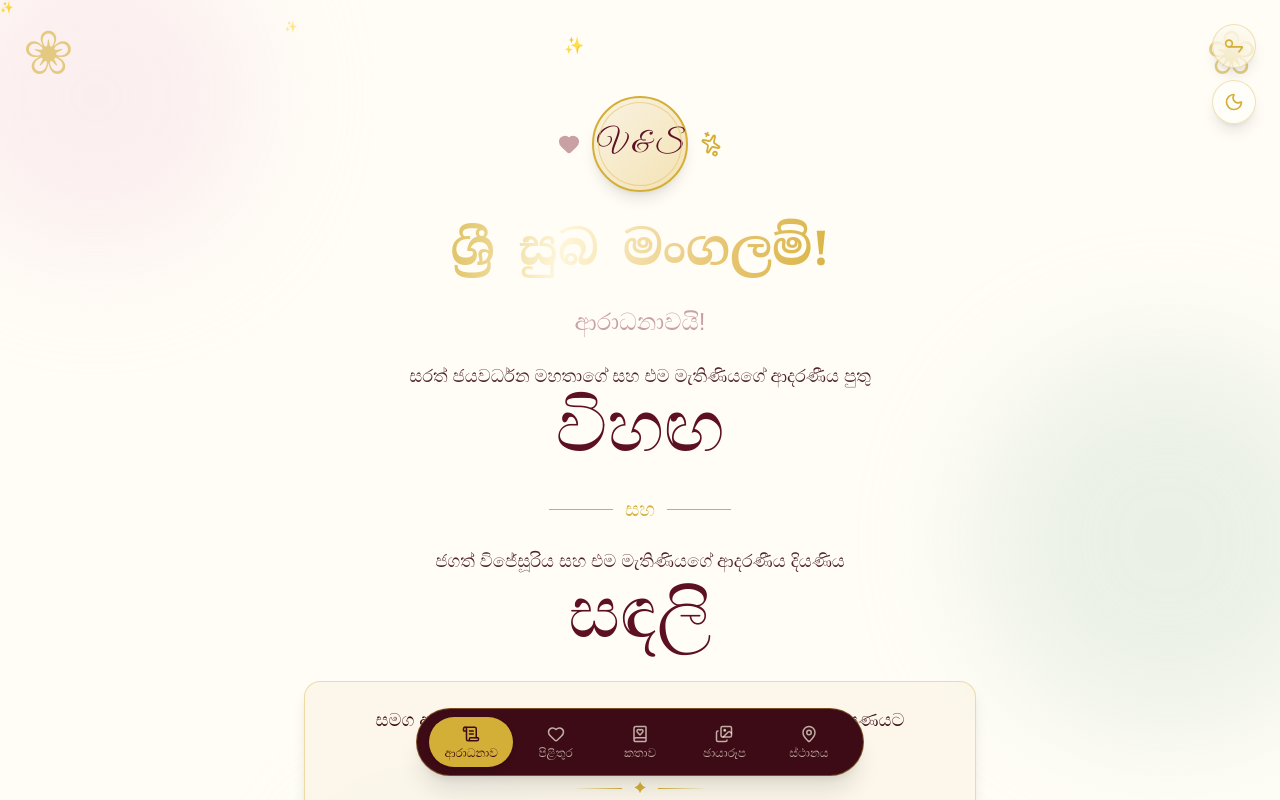
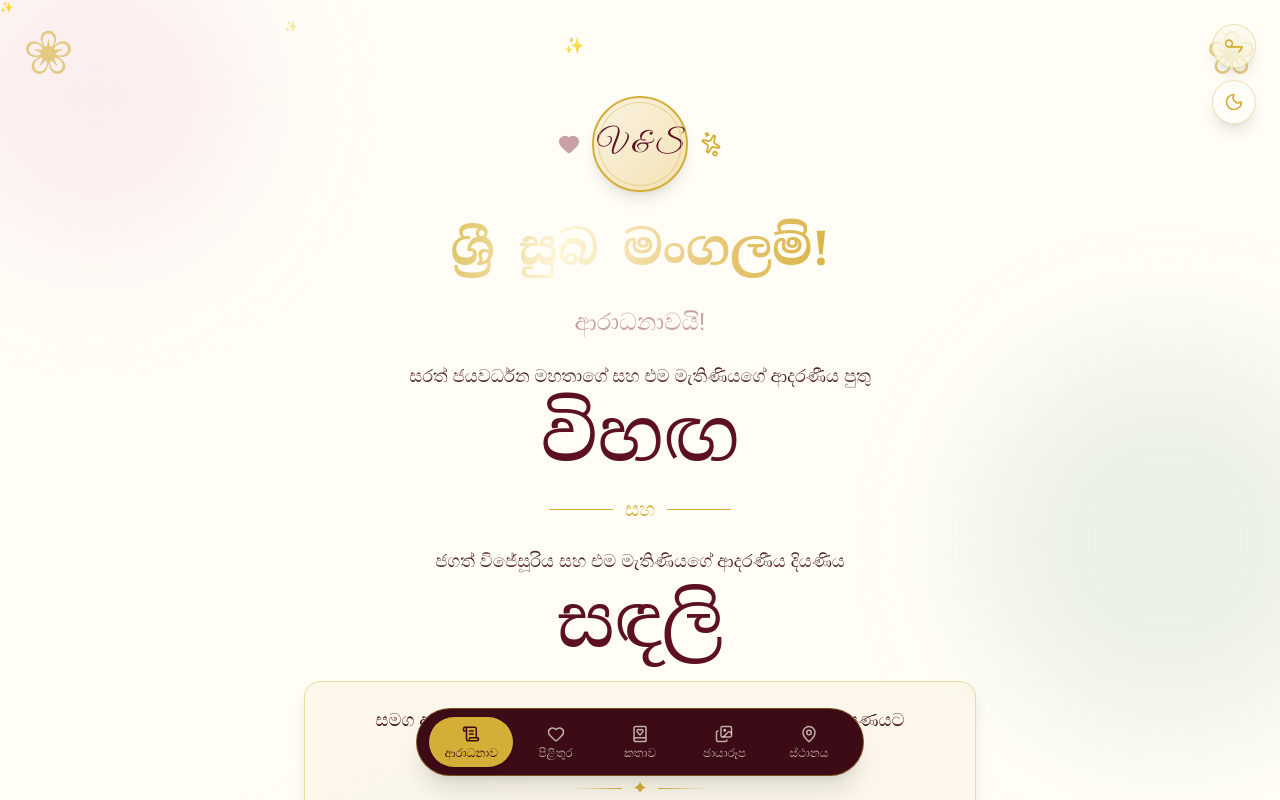
Before and after one commit to grandbrownproducts/invitation, a Next.js app: page / in a window 1280 px wide. Both pictures are taken after a click on the button "ආරාධනය විවෘත කරන්න". Shown: the top 800 px of the page. Built offline with nearby package versions, Linux system fonts and the light colour scheme; a web font is replaced by a local one.

Commit message:
Use Sinhala serif font for couple names in Hero section
Great Vibes cursive has no Sinhala glyphs, causing a fallback font
mismatch for vihanga/sandali; switch to font-sinhala-serif.

```diff
--- a/components/sections/Hero.tsx
+++ b/components/sections/Hero.tsx
@@ -65,7 +65,7 @@ export default function Hero() {
             whileInView={{ opacity: 1, scale: 1 }}
             viewport={{ once: true }}
             transition={{ duration: 0.8, delay: 0.2 }}
-            className="font-script text-5xl text-maroon sm:text-7xl"
+            className="font-sinhala-serif text-5xl text-maroon sm:text-7xl"
           >
             {siteConfig.groomName}
           </motion.span>
@@ -86,7 +86,7 @@ export default function Hero() {
             whileInView={{ opacity: 1, scale: 1 }}
             viewport={{ once: true }}
             transition={{ duration: 0.8, delay: 0.3 }}
-            className="font-script text-5xl text-maroon sm:text-7xl"
+            className="font-sinhala-serif text-5xl text-maroon sm:text-7xl"
           >
             {siteConfig.brideName}
           </motion.span>
```
